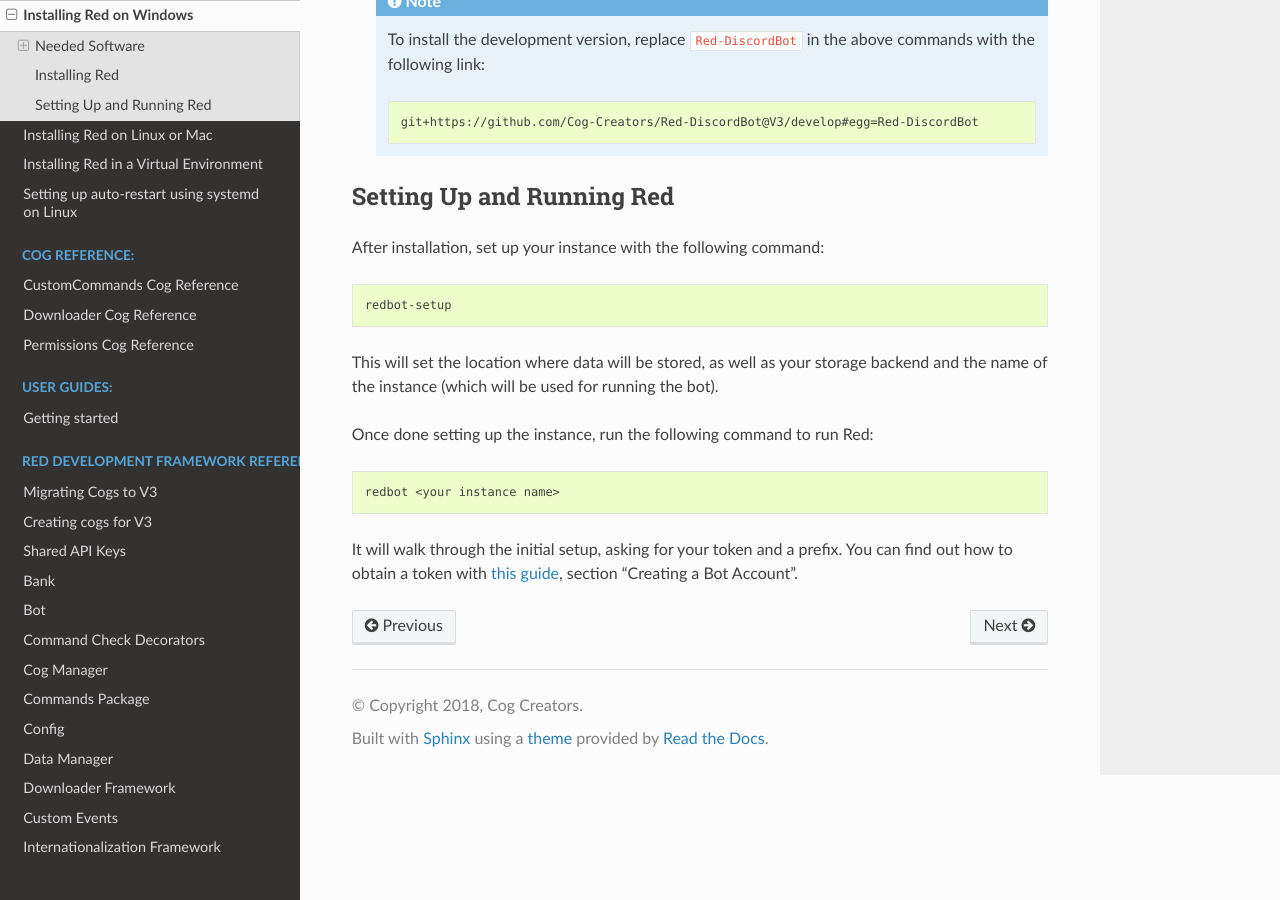
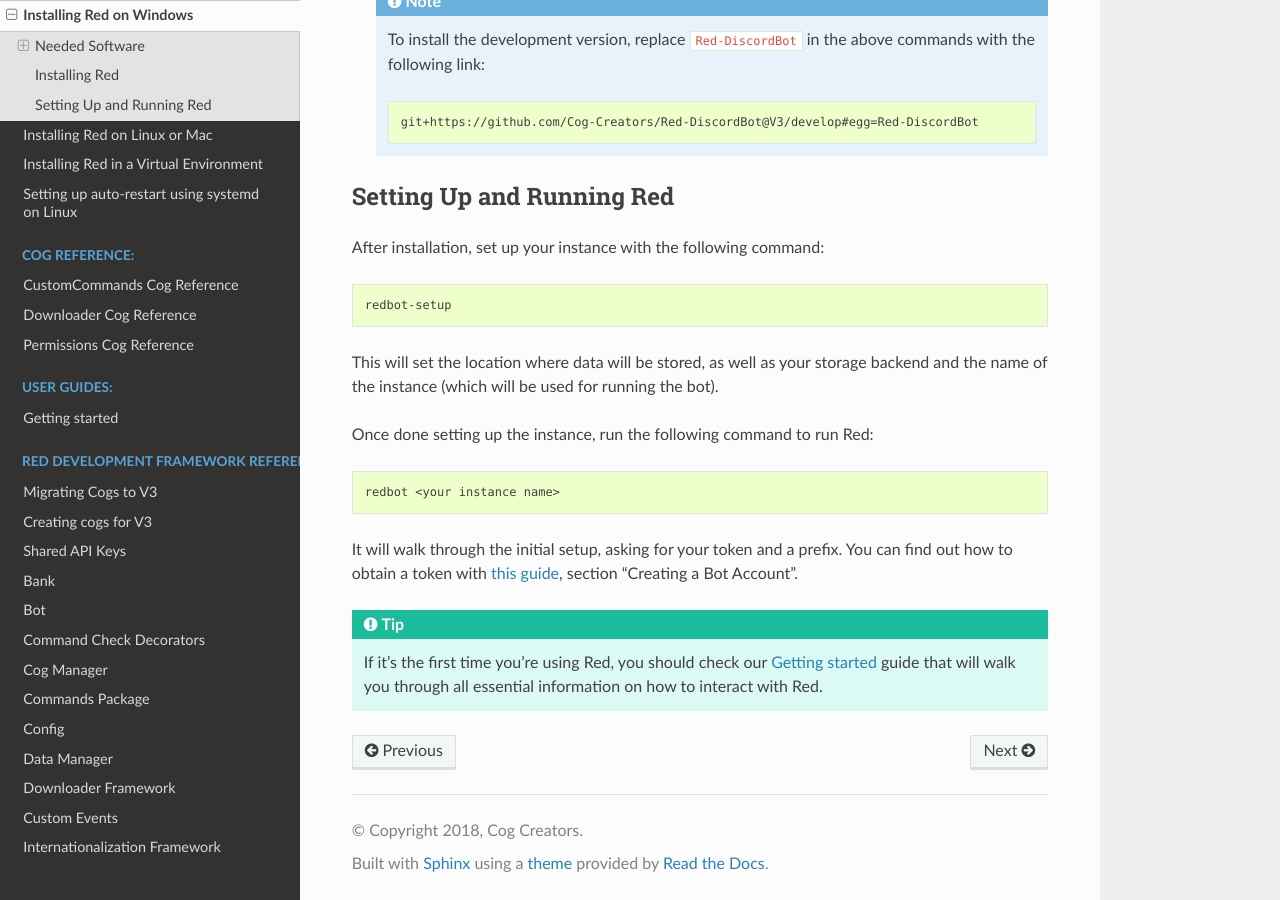
Before and after one commit to Renirous/Red-DiscordBot, a Sphinx documentation site: the page built from docs/install_windows.rst, in a window 1280 px wide and 900 px high, scrolled down 2008 px. Built offline with Sphinx 7.4.7 and the Read the Docs theme 2.0.0, drawn with Linux system fonts in a browser that asks for light colours; the version number is read from the project's files by our own code.

Commit message:
[Docs] Link to Getting started guide at the end of installation guides (#3032)
* docs: link to Getting started guide at the end of installation guides

* chore(changelog): add towncrier entry

```diff
--- /dev/null
+++ b/changelog.d/3025.enhance.rst
@@ -0,0 +1 @@
+Link to Getting started guide at the end of installation guides.
--- a/docs/install_linux_mac.rst
+++ b/docs/install_linux_mac.rst
@@ -316,3 +316,7 @@
 You can find out how to obtain a token with
 :dpy_docs:`this guide <discord.html#creating-a-bot-account>`,
 section "Creating a Bot Account".
+
+.. tip::
+   If it's the first time you're using Red, you should check our `getting-started` guide
+   that will walk you through all essential information on how to interact with Red.
--- a/docs/install_windows.rst
+++ b/docs/install_windows.rst
@@ -121,3 +121,7 @@
 You can find out how to obtain a token with
 :dpy_docs:`this guide <discord.html#creating-a-bot-account>`,
 section "Creating a Bot Account".
+
+.. tip::
+   If it's the first time you're using Red, you should check our `getting-started` guide
+   that will walk you through all essential information on how to interact with Red.
```
